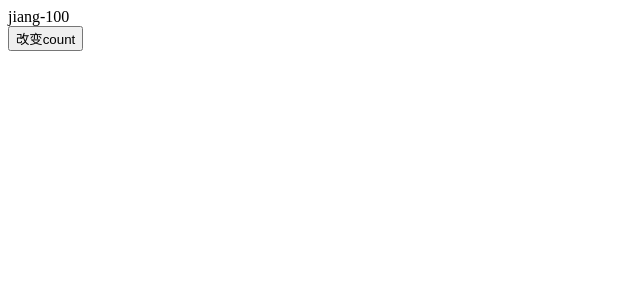
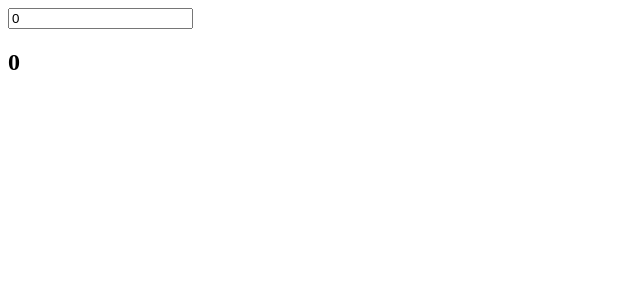
Before and after one commit to susu0628/vue3-study, a Vue app: page / in a window 1280 px wide. Shown: the top 300 px of the page, without its empty margins (0-640 px from the left). Built offline with nearby package versions, Linux system fonts and the light colour scheme.

Commit message:
customRef 实现防抖自定义ref

```diff
--- /dev/null
+++ b/src/components/compositionApi/customRef.vue
@@ -0,0 +1,19 @@
+<template>
+  <input v-model="count" />
+  <h2>{{count}}</h2>
+</template>
+<script>
+// import { ref } from 'vue'
+import { useDebounceRef } from './hooks/useDebounceRef'
+export default {
+  setup() {
+    let count = useDebounceRef(0)
+    return {
+      count
+    }
+  }
+}
+</script>
+<style scoped>
+
+</style>
--- /dev/null
+++ b/src/components/compositionApi/hooks/useDebounceRef.js
@@ -0,0 +1,25 @@
+import { customRef } from 'vue'
+// 定义一个防抖的ref
+export const useDebounceRef = (value, delay = 2000) => {
+  let timer = null
+  /**
+   * 本质对value做个代理，自己来决定value收集依赖的when&依赖更新的when
+   * 1. track  跟踪/追踪  决定什么时候收集依赖
+   * 2. trigger  触发  决定什么时候触发依赖的更新
+   */
+  return customRef((track, trigger) => {
+    return {
+      get() {
+        track() // 收集依赖
+        return value
+      },
+      set(newval){
+        clearTimeout(timer)
+        timer = setTimeout(() => {
+          value = newval
+          trigger() // 触发更新
+        }, delay);
+      }
+    }
+  })
+}
--- a/src/main.js
+++ b/src/main.js
@@ -1,4 +1,4 @@
 import { createApp } from "vue";
-import App from "./components/compositionApi/toRefs";
+import App from "./components/compositionApi/customRef";
 
 createApp(App).mount("#app");
```
